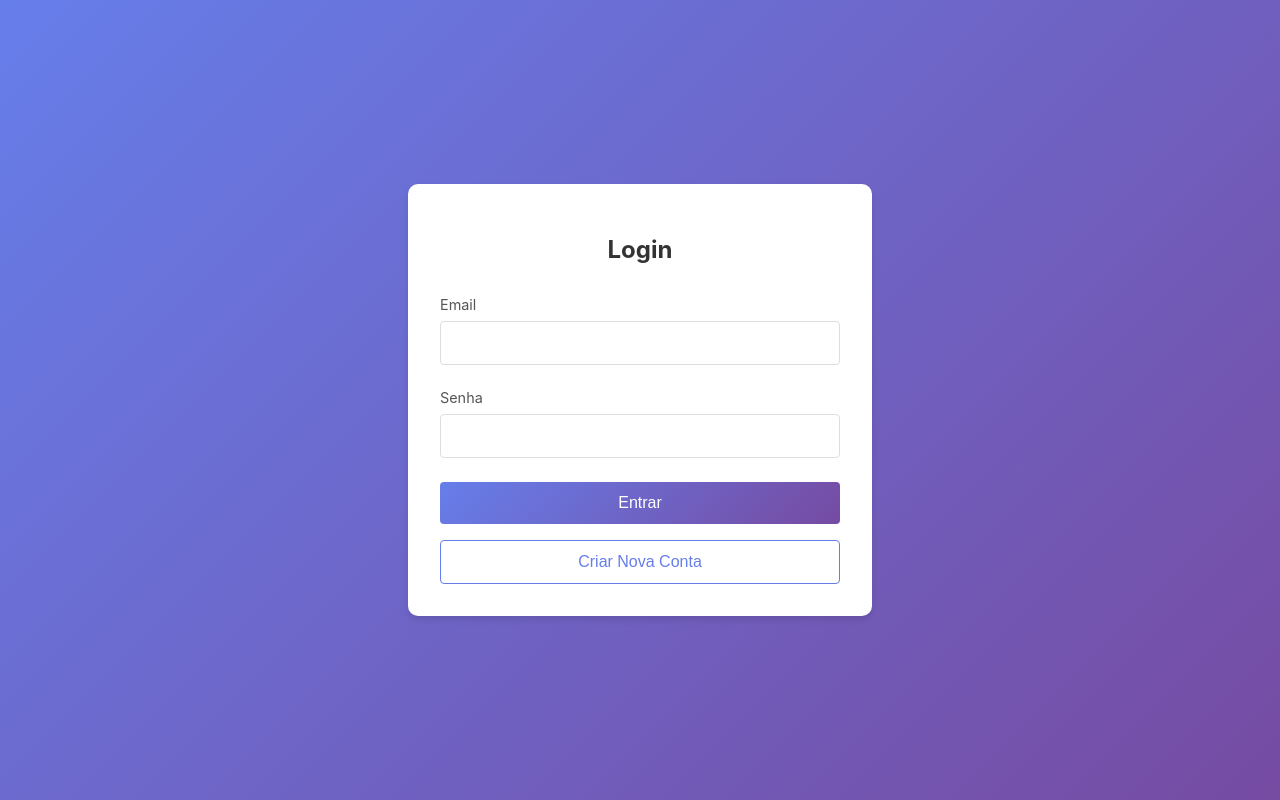
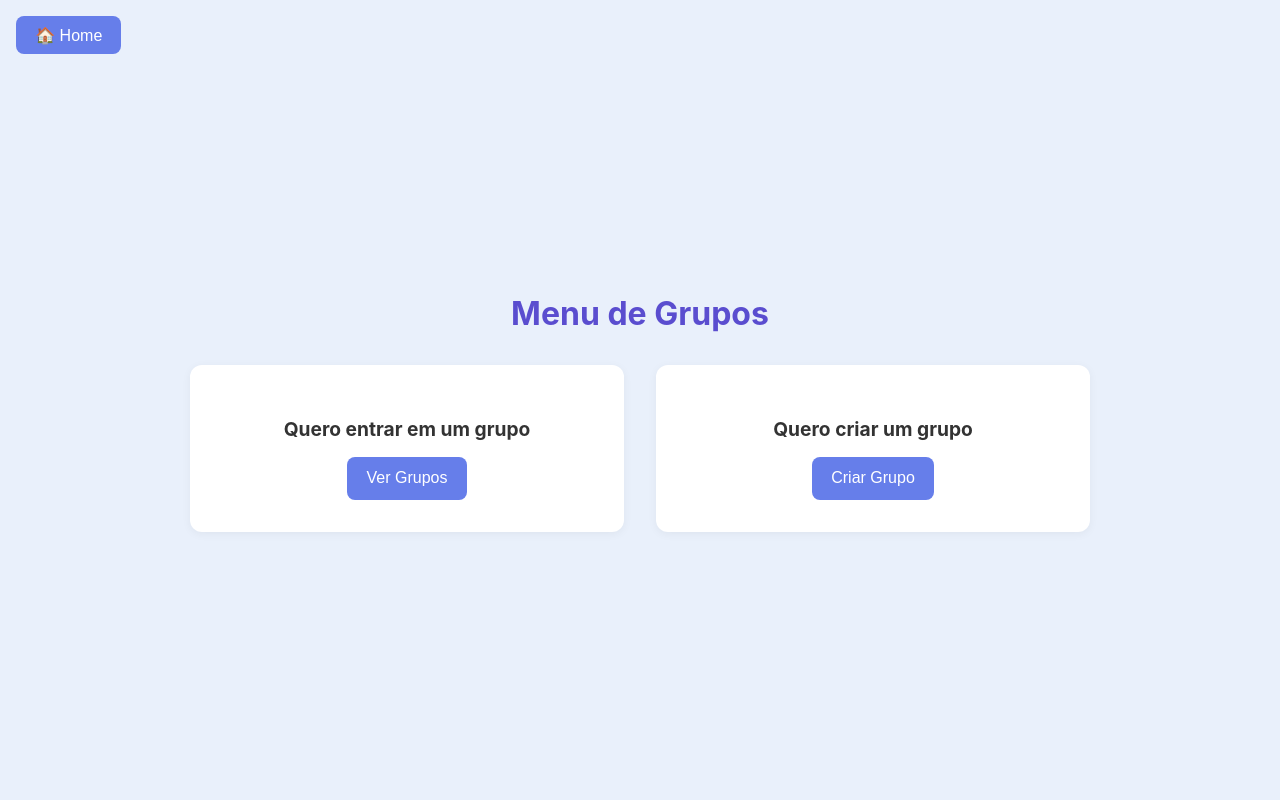
Before and after one commit to JoaoBittencourt1/ProjetoFinalWeb, a React (Create React App) app: page /grupos in a window 1280 px wide. Before the commit this address led to /login. Built offline with nearby package versions, Linux system fonts and the light colour scheme.

Commit message:
feat: adiciona criação e entrada em grupos com botão de voltar para a home

```diff
--- a/package.json
+++ b/package.json
@@ -9,6 +9,7 @@
     "@testing-library/user-event": "^13.5.0",
     "react": "^19.1.0",
     "react-dom": "^19.1.0",
+    "react-icons": "^5.5.0",
     "react-router-dom": "^7.6.2",
     "react-scripts": "5.0.1",
     "web-vitals": "^2.1.4"
--- a/src/App.jsx
+++ b/src/App.jsx
@@ -2,7 +2,10 @@ import { BrowserRouter as Router, Routes, Route, Navigate } from 'react-router-d
 import LoginContainer from './components/Logincontainer/Logincontainer';
 import RegisterContainer from './components/RegisterContainer/RegisterContainer';
 import HomePrototype from './components/HomePrototype/HomePrototype';
-import PrivateRoute from './components/PrivateRoute';
+import GruposMenu from './components/Grupos/GruposMenu';
+import GruposCriar from './components/Grupos/GruposCriar';
+import GruposEntrar from './components/Grupos/GruposEntrar';
+//import PrivateRoute from './components/PrivateRoute';
 
 export default function App() {
     return (
@@ -14,11 +17,14 @@ export default function App() {
                 <Route
                     path="/home-prototype"
                     element={
-                        <PrivateRoute>
+
                             <HomePrototype />
-                        </PrivateRoute>
+
                     }
                 />
+                <Route path="/grupos" element={<GruposMenu />} />
+                <Route path="/grupos-entrar" element={<GruposEntrar />} />
+                <Route path="/grupos-criar" element={<GruposCriar />} />
                 <Route path="*" element={<Navigate to="/login" replace />} />
             </Routes>
         </Router>
--- /dev/null
+++ b/src/components/Grupos/GruposCriar.css
@@ -0,0 +1,74 @@
+.grupo-criar-container {
+    display: flex;
+    flex-direction: column;
+    align-items: center;
+    justify-content: center;
+    height: 100vh;
+    background: linear-gradient(135deg, #667eea 0%, #764ba2 100%);
+    padding: 1rem;
+}
+
+.grupo-criar-form {
+    width: 100%;
+    max-width: 400px;
+    background-color: #fff;
+    border-radius: 10px;
+    box-shadow: 0 4px 6px rgba(0, 0, 0, 0.1);
+    padding: 2rem;
+    display: flex;
+    flex-direction: column;
+    gap: 1.2rem;
+}
+
+.grupo-criar-container h2 {
+    color: #fff;
+    margin-bottom: 1.5rem;
+    font-size: 1.8rem;
+}
+
+.grupo-criar-form label {
+    font-weight: 500;
+    color: #555;
+    font-size: 0.95rem;
+}
+
+.grupo-criar-form input,
+.grupo-criar-form textarea {
+    width: 100%;
+    padding: 0.75rem;
+    border: 1px solid #ddd;
+    border-radius: 4px;
+    font-size: 1rem;
+    transition: border-color 0.2s ease;
+    box-sizing: border-box;
+}
+
+.grupo-criar-form input:focus,
+.grupo-criar-form textarea:focus {
+    outline: none;
+    border-color: #667eea;
+}
+
+.grupo-criar-form button {
+    padding: 0.75rem;
+    background: linear-gradient(135deg, #667eea 0%, #764ba2 100%);
+    color: white;
+    border: none;
+    border-radius: 4px;
+    font-size: 1rem;
+    cursor: pointer;
+    transition: transform 0.2s ease;
+}
+
+.grupo-criar-form button:hover {
+    transform: translateY(-2px);
+}
+
+@media (max-width: 480px) {
+    .grupo-criar-form {
+        padding: 1.5rem;
+    }
+    .grupo-criar-container h2 {
+        font-size: 1.5rem;
+    }
+}
--- /dev/null
+++ b/src/components/Grupos/GruposCriar.jsx
@@ -0,0 +1,37 @@
+import React, { useState } from 'react';
+import { useNavigate } from 'react-router-dom';
+import './GruposCriar.css';
+
+export default function GruposCriar() {
+  const [nome, setNome] = useState('');
+  const [descricao, setDescricao] = useState('');
+  const navigate = useNavigate();
+
+  const handleSubmit = (e) => {
+    e.preventDefault();
+
+    const novoGrupo = {
+      nome,
+      descricao,
+      dataCriacao: new Date().toISOString()
+    };
+
+    console.log('Grupo criado:', novoGrupo);
+    navigate('/grupos'); // Voltar para o menu de grupos
+  };
+
+  return (
+    <div className="grupo-criar-container">
+      <h2>Criar Novo Grupo</h2>
+      <form className="grupo-criar-form" onSubmit={handleSubmit}>
+        <label>Nome do grupo:</label>
+        <input type="text" value={nome} onChange={(e) => setNome(e.target.value)} required />
+
+        <label>Descrição:</label>
+        <textarea value={descricao} onChange={(e) => setDescricao(e.target.value)} required />
+
+        <button type="submit">Criar Grupo</button>
+      </form>
+    </div>
+  );
+}
--- /dev/null
+++ b/src/components/Grupos/GruposEntrar.css
@@ -0,0 +1,36 @@
+.grupos-entrar-container {
+    max-width: 800px;
+    margin: 2rem auto;
+    padding: 1rem;
+}
+
+.grupos-entrar-item {
+    background-color: #fff;
+    padding: 1.5rem;
+    margin-bottom: 1rem;
+    border-radius: 10px;
+    box-shadow: 0 1px 6px rgba(0, 0, 0, 0.1);
+}
+
+.grupos-entrar-item h4 {
+    margin-bottom: 0.5rem;
+}
+
+.grupos-entrar-item p {
+    margin-bottom: 1rem;
+    color: #555;
+}
+
+.grupos-entrar-item button {
+    background-color: #667eea;
+    color: white;
+    border: none;
+    padding: 0.6rem 1rem;
+    border-radius: 6px;
+    cursor: pointer;
+    transition: background-color 0.3s;
+}
+
+.grupos-entrar-item button:hover {
+    background-color: #556cd6;
+}
--- /dev/null
+++ b/src/components/Grupos/GruposEntrar.jsx
@@ -0,0 +1,27 @@
+import React from 'react';
+import './GruposEntrar.css';
+
+export default function GruposEntrar() {
+  const gruposFake = [
+    { id: 1, nome: 'Amantes de Café', descricao: 'Para quem ama um bom café!' },
+    { id: 2, nome: 'Programadores JS', descricao: 'Discussões sobre JavaScript' },
+  ];
+
+  const entrarGrupo = (grupo) => {
+    console.log(`Entrando no grupo: ${grupo.nome}`);
+    // lógica de inscrição futura
+  };
+
+  return (
+    <div className="grupos-entrar-container">
+      <h2>Grupos Disponíveis</h2>
+      {gruposFake.map((grupo) => (
+        <div key={grupo.id} className="grupos-entrar-item">
+          <h4>{grupo.nome}</h4>
+          <p>{grupo.descricao}</p>
+          <button onClick={() => entrarGrupo(grupo)}>Entrar</button>
+        </div>
+      ))}
+    </div>
+  );
+}
--- /dev/null
+++ b/src/components/Grupos/GruposMenu.css
@@ -0,0 +1,79 @@
+.grupos-menu-page {
+    display: flex;
+    flex-direction: column;
+    align-items: center;
+    justify-content: center;
+    min-height: 100vh;
+    background-color: #e9f0fb;
+    padding: 2rem;
+    box-sizing: border-box;
+}
+
+.grupos-menu-title {
+    color: #5a4dcf;
+    font-size: 2rem;
+    margin-bottom: 2rem;
+    text-align: center;
+}
+
+.grupos-menu-container {
+    display: flex;
+    justify-content: center;
+    gap: 2rem;
+    flex-wrap: wrap;
+    width: 100%;
+    max-width: 900px;
+}
+
+.grupos-menu-bloco {
+    flex: 1 1 300px;
+    background-color: #fff;
+    border-radius: 12px;
+    padding: 2rem;
+    text-align: center;
+    box-shadow: 0 2px 10px rgba(0, 0, 0, 0.05);
+}
+
+.grupos-menu-bloco h3 {
+    margin-bottom: 1rem;
+    font-size: 1.2rem;
+    color: #333;
+}
+
+.grupos-menu-bloco button {
+    background-color: #667eea;
+    color: white;
+    border: none;
+    padding: 0.8rem 1.2rem;
+    border-radius: 8px;
+    font-size: 1rem;
+    cursor: pointer;
+    transition: background-color 0.3s;
+}
+
+.grupos-menu-bloco button:hover {
+    background-color: #556cd6;
+}
+
+.grupos-menu-header {
+    position: absolute;
+    top: 1rem;
+    left: 1rem;
+    z-index: 1000;
+}
+
+.home-back-button {
+    background-color: #667eea;
+    color: white;
+    border: none;
+    padding: 0.6rem 1.2rem;
+    border-radius: 8px;
+    font-size: 1rem;
+    cursor: pointer;
+    transition: background-color 0.2s;
+    margin-bottom: 1rem;
+}
+
+.home-back-button:hover {
+    background-color: rgba(102, 126, 234, 0.1);
+}
--- /dev/null
+++ b/src/components/Grupos/GruposMenu.jsx
@@ -0,0 +1,31 @@
+import React from 'react';
+import { useNavigate } from 'react-router-dom';
+import './GruposMenu.css';
+
+export default function GruposMenu() {
+  const navigate = useNavigate();
+
+  return (
+    <div className="grupos-menu-page">
+      <div className="grupos-menu-header">
+  <button className="home-back-button" onClick={() => navigate('/home-prototype')}>
+    🏠 Home
+  </button>
+</div>
+
+
+      <h2 className="grupos-menu-title">Menu de Grupos</h2>
+
+      <div className="grupos-menu-container">
+        <div className="grupos-menu-bloco">
+          <h3>Quero entrar em um grupo</h3>
+          <button onClick={() => navigate('/grupos-entrar')}>Ver Grupos</button>
+        </div>
+        <div className="grupos-menu-bloco">
+          <h3>Quero criar um grupo</h3>
+          <button onClick={() => navigate('/grupos-criar')}>Criar Grupo</button>
+        </div>
+      </div>
+    </div>
+  );
+}
--- a/src/components/HomePrototype/HomePrototype.css
+++ b/src/components/HomePrototype/HomePrototype.css
@@ -76,3 +76,19 @@
     padding: 2rem;
     text-align: center;
 }
+
+.left-buttons {
+    display: flex;
+    gap: 1rem;
+    align-items: center;
+}
+
+.grupos-button {
+    background: none;
+    color: white;
+    font-size: 1rem;
+    border: none;
+    cursor: pointer;
+    display: flex;
+    align-items: center;
+}
--- a/src/components/HomePrototype/HomePrototype.jsx
+++ b/src/components/HomePrototype/HomePrototype.jsx
@@ -1,10 +1,13 @@
 import React, { useState, useEffect } from 'react';
+import { useNavigate } from 'react-router-dom';
 import PostList from '../PostList/PostList';
 import './HomePrototype.css';
+import { FaUsers } from 'react-icons/fa';
 
 export default function HomePrototype() {
   const [showProfile, setShowProfile] = useState(false);
   const [user, setUser] = useState(null);
+  const navigate = useNavigate();
 
   useEffect(() => {
     const userData = localStorage.getItem('user');
@@ -23,7 +26,12 @@ export default function HomePrototype() {
   return (
     <div className="home-wrapper">
       <header className="header">
-        <button className="home-button">🏠 Home</button>
+        <div className="left-buttons">
+          <button className="home-button">🏠 Home</button>
+          <button className="grupos-button" onClick={() => navigate('/grupos')}>
+            <FaUsers style={{ marginRight: '0.5rem' }} /> Grupos
+          </button>
+        </div>
         <div className="profile-section">
           <button className="profile-toggle" onClick={() => setShowProfile(!showProfile)}>
             {user?.profilePic ? (
```
Also changed, not shown: 1 other file (tests, documents, lock files or other folders).
